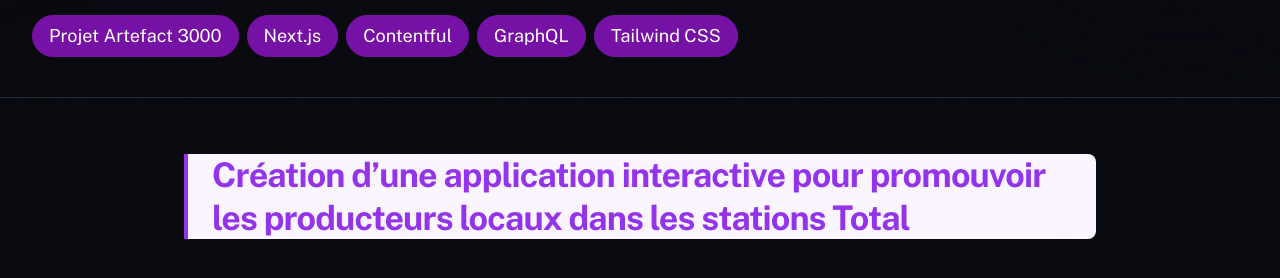
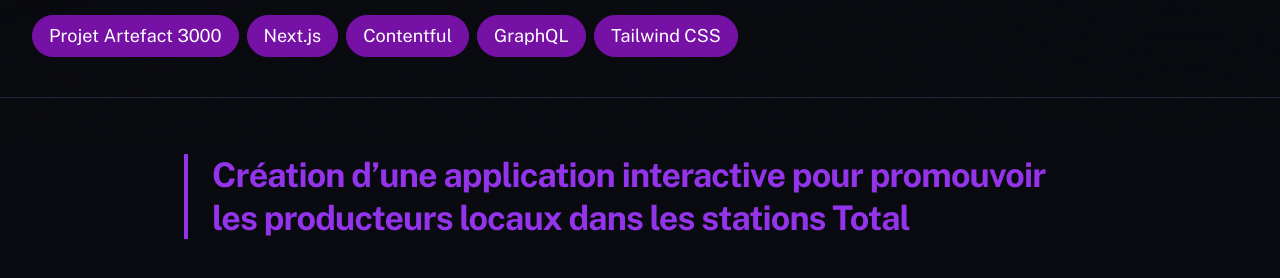
Before and after one commit to LeoVrfb/portfolio, an Astro site: page /work/argedis in a window 1280 px wide. Shown: the part 424-702 px from the top of the page. Built offline with nearby package versions, Linux system fonts and the light colour scheme; Astro itself is replaced by a stand-in of ours; grey boxes are pictures that could not be loaded.

Commit message:
fixing color of the bg title

```diff
--- a/src/pages/work/[...slug].astro
+++ b/src/pages/work/[...slug].astro
@@ -164,7 +164,30 @@ const { Content } = await entry.render();
   }
 
   .prose blockquote {
-    @apply pl-6 my-4 mb-8 border-l-4 border-purple-600 dark:border-purple-400 bg-purple-50 dark:bg-purple-900/10  rounded-r-lg;
+    @apply pl-6 my-4 mb-8 border-l-4 border-purple-600 dark:border-purple-400;
+
+    /* Fallback pour les anciens navigateurs */
+    background-color: rgba(
+      17,
+      24,
+      39,
+      0.1
+    ); /* Équivalent de dark:bg-purple-900/10 */
+
+    /* Version moderne avec transparence */
+    background-color: rgba(var(--color-dark), 0.1);
+
+    border-top-right-radius: 0.5rem;
+    border-bottom-right-radius: 0.5rem;
+
+    /* Préfixes vendeurs */
+    -webkit-background-clip: padding-box;
+    background-clip: padding-box;
+  }
+
+  /* Mode sombre */
+  .dark .prose blockquote {
+    background-color: rgba(17, 24, 39, 0.1);
   }
 
   .prose code {
```
